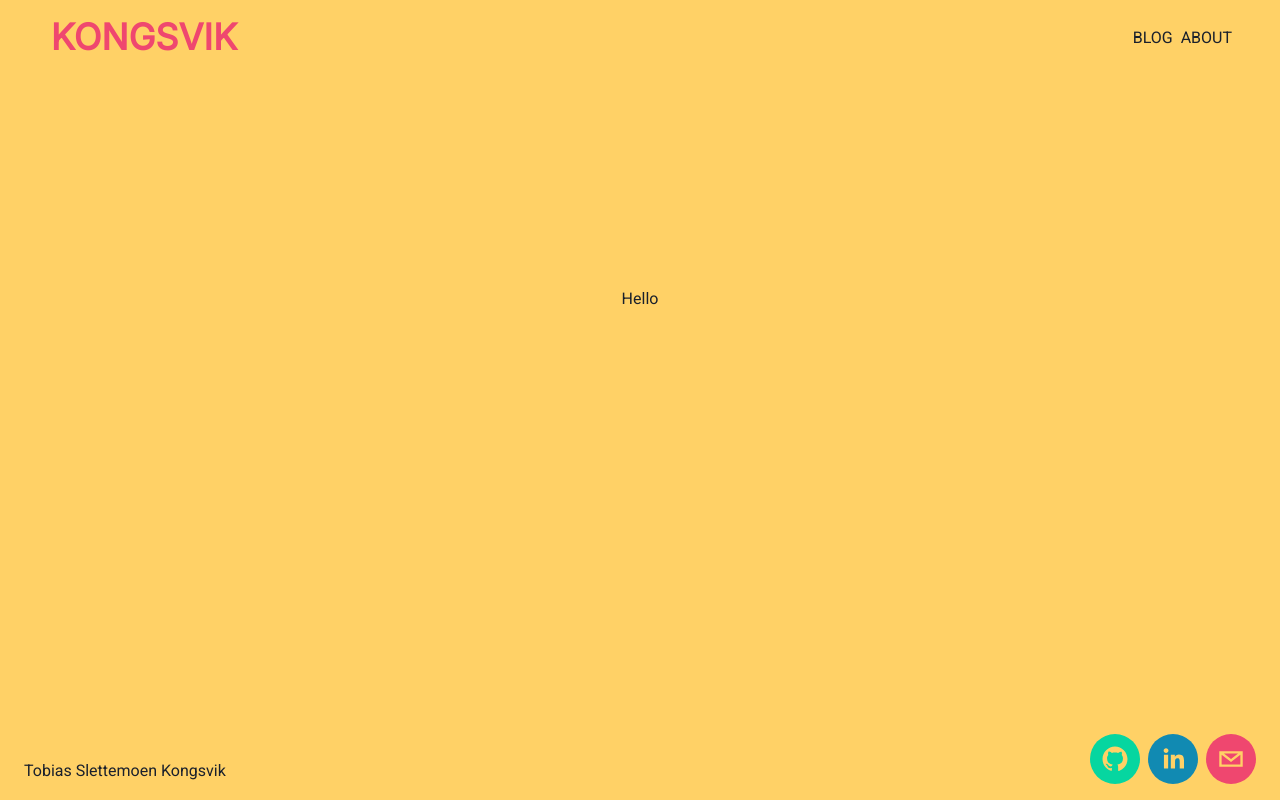
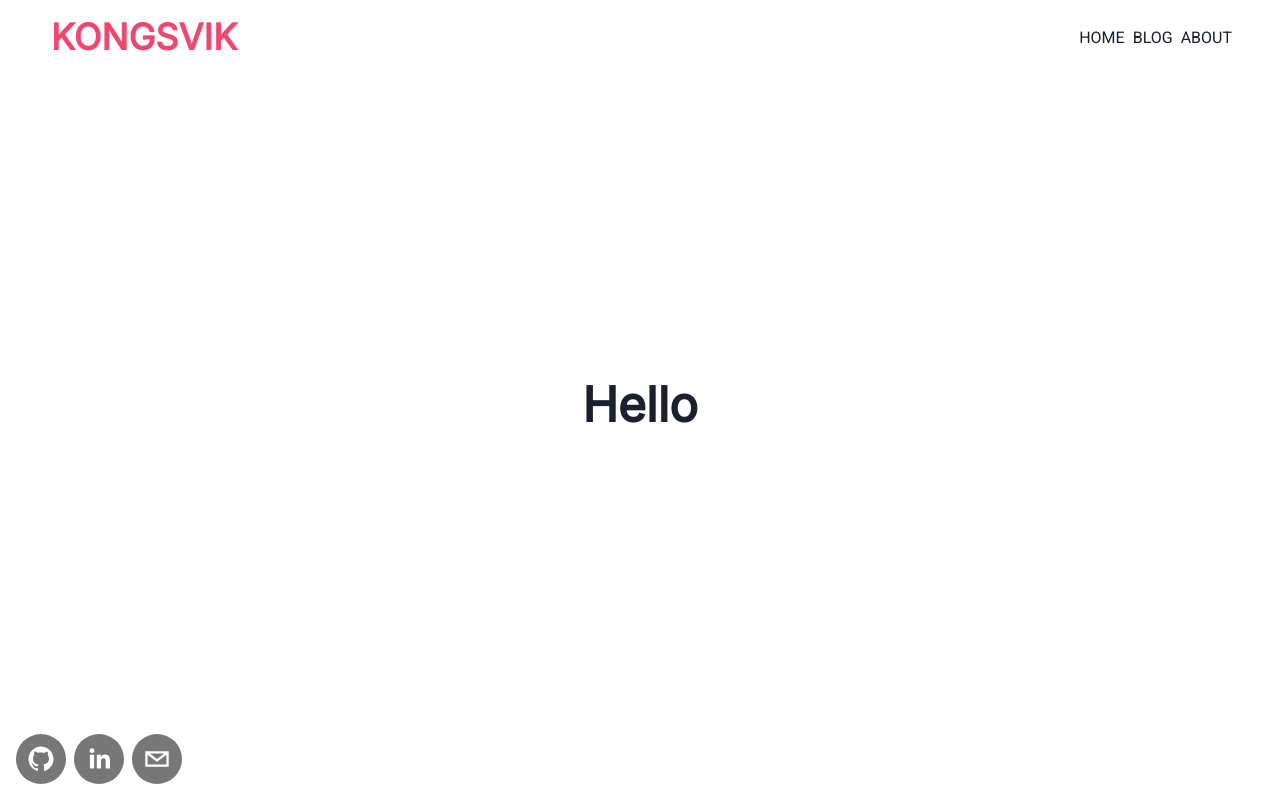
Before and after one commit to tokongs/kongsvik.dev, a Next.js app in the folder web/: page /blog in a window 1280 px wide. Built offline with nearby package versions, Linux system fonts and the light colour scheme.

Commit message:
animations

```diff
--- /dev/null
+++ b/web/components/AnimatedPage.tsx
@@ -0,0 +1,20 @@
+import { motion } from "framer-motion";
+
+type Props = {
+    children: React.ReactNode,
+};
+
+const AnimatedPage = ({ children }: Props) => {
+    return (
+        <motion.div
+            initial={{ x: "100%" }}
+            animate={{ x: 0 }}
+            exit={{ x: "-100%" }}
+            transition={{ duration: 0.25, ease: "linear" }}
+        >
+            {children}
+        </motion.div>
+    )
+}
+
+export default AnimatedPage;
--- a/web/components/footer/Footer.tsx
+++ b/web/components/footer/Footer.tsx
@@ -9,23 +9,10 @@ import { SocialIcon } from 'react-social-icons';
 
 const Footer = (props: StackProps) => {
     return (
-        <Stack
-            align="center"
-            justify="space-between"
-            wrap="wrap"
-            w="100%"
-            mb={4}
-            pl={6}
-            pr={6}
-            direction="row"
-            {...props}
-        >
-            <Text pt={6}>Tobias Slettemoen Kongsvik</Text>
-            <Stack direction={'row'} spacing={2}>
-                <SocialIcon url="https://github.com/tokongs" bgColor='#06D6A0'/>
-                <SocialIcon url="https://www.linkedin.com/in/tobiaskongsvik" bgColor='#118AB2'/>
-                <SocialIcon url="mailto:tobias@kongsvik.dev" bgColor="#EF476F"/>
-            </Stack>
+        <Stack direction={'row'} spacing={2} m={4}>
+            <SocialIcon url="https://github.com/tokongs" bgColor='#777' />
+            <SocialIcon url="https://www.linkedin.com/in/tobiaskongsvik" bgColor='#777' />
+            <SocialIcon url="mailto:tobias@kongsvik.dev" bgColor="#777" />
         </Stack>
     );
 }
--- a/web/components/layout/Layout.tsx
+++ b/web/components/layout/Layout.tsx
@@ -1,4 +1,4 @@
-import { Box, Center, Divider, Flex, Heading, Text } from "@chakra-ui/react";
+import { Box, Flex} from "@chakra-ui/react";
 import Footer from "../footer/Footer";
 import Nav from "../nav/Nav";
 
@@ -11,7 +11,7 @@ const Layout = ({ children }: LayoutProps) => {
     return (
         <Flex w="100%" h={"100vh"} direction={"column"}>
             <Nav m={0} />
-            <Box m={"auto"}>
+            <Box w="100%" m={"auto"} >
                 {children}
             </Box>
             <Footer mt={"auto"} />
--- a/web/components/nav/Nav.tsx
+++ b/web/components/nav/Nav.tsx
@@ -1,4 +1,4 @@
-import { Link, Flex, FlexProps, Heading, Box, IconButton, useBreakpointValue, Collapse, Stack, useDisclosure, useOutsideClick, Center, Spacer } from "@chakra-ui/react";
+import { Link, Flex, FlexProps, Heading, Box, IconButton, useBreakpointValue, Collapse, Stack, useDisclosure, useOutsideClick, Center, Spacer, Divider } from "@chakra-ui/react";
 import NextLink from "next/link";
 import { useRef } from "react";
 import { MdClose, MdMenu } from "react-icons/md"
@@ -13,6 +13,7 @@ const Nav = (props: FlexProps) => {
         handler: onClose
     })
     const NavLinks = () => (<>
+        <NavLink href="/" text="Home" />
         <NavLink href="/blog" text="blog" />
         <NavLink href="/about" text="about" />
     </>)
@@ -23,7 +24,7 @@ const Nav = (props: FlexProps) => {
             align="center"
             justify="space-between"
             py={4}
-            px={{base: 2, sm: 12}}
+            px={{ base: 2, sm: 12 }}
             direction={["column", "row", "row", "row"]}
             ref={ref}
             {...props}
@@ -41,7 +42,8 @@ const Nav = (props: FlexProps) => {
                 </Box>
                 <Flex w="33%" justify={"right"} display={["flex", "none", "none", "none"]}>
                     <IconButton
-                        backgroundColor={"accent_yellow.100"}
+                        backgroundColor="inherit"
+                        _hover={{color: "accent_pink.100"}}
                         aria-label="Navbar menu toggle"
                         onClick={onToggle}
                         icon={isOpen ? <MdClose /> : <MdMenu />}
@@ -49,7 +51,8 @@ const Nav = (props: FlexProps) => {
                 </Flex>
             </Flex>
             {collapse ?
-                <Collapse in={isOpen} animateOpacity >
+                <Collapse in={isOpen} animateOpacity>
+                    <Divider w={32}/>
                     <Stack direction={"column"} >
                         <NavLinks />
                     </Stack>
--- a/web/package.json
+++ b/web/package.json
@@ -16,7 +16,7 @@
     "@fontsource/roboto": "^4.5.7",
     "@sanity/client": "^3.3.2",
     "framer-motion": "^6",
-    "next": "12.1.6",
+    "next": "12.2",
     "react": "18.2.0",
     "react-dom": "18.2.0",
     "react-icons": "^4.4.0",
--- a/web/pages/_app.tsx
+++ b/web/pages/_app.tsx
@@ -1,7 +1,11 @@
 import Head from "next/head"; import type { AppProps } from 'next/app'
-import { ChakraProvider } from '@chakra-ui/react';
+import { ChakraProvider, transition } from '@chakra-ui/react';
 import Layout from "../components/layout/Layout";
 import { extendTheme } from '@chakra-ui/react'
+import { NextPage } from "next";
+import { AnimatePresence, motion, useAnimation } from "framer-motion";
+import { useEffect } from "react";
+import { useRouter } from "next/router";
 
 const theme = extendTheme({
   colors: {
@@ -23,16 +27,26 @@ const theme = extendTheme({
     heading: `'Inter', sans-serif`,
     body: `'Roboto', sans-serif`,
   },
-  styles: {
-    global: {
-      body: {
-        backgroundColor: "accent_yellow.100",
-      }
-    }
-  }
 })
 
-const App = ({ Component, pageProps }: AppProps) => {
+export type NextPageWithColor = NextPage & {
+  getBackgroundColor?: () => string
+}
+
+type AppPropsWithColor = AppProps & {
+  Component: NextPageWithColor
+}
+
+const App = ({ Component, pageProps }: AppPropsWithColor) => {
+  const route = useRouter()
+  const controls = useAnimation()
+  useEffect(() => {
+
+    controls.start({
+      backgroundColor: (Component.getBackgroundColor && Component.getBackgroundColor()) || "#FFF",
+      transition: { duration: 0.5 }
+    })
+  }, [Component])
   return (
     <ChakraProvider theme={theme}>
       <Head>
@@ -41,11 +55,13 @@ const App = ({ Component, pageProps }: AppProps) => {
         <link rel="shortcut icon" href="/public/favicon.ico" />
         <link rel="icon" href="/favicon.ico" />
       </Head>
-      <main>
+      <motion.main animate={controls} >
         <Layout>
-          <Component {...pageProps} />
+          <AnimatePresence exitBeforeEnter initial={false}>
+            <Component {...pageProps} key={route.route} />
+          </AnimatePresence>
         </Layout>
-      </main>
+      </motion.main>
     </ChakraProvider>
   )
 }
--- a/web/pages/blog.tsx
+++ b/web/pages/blog.tsx
@@ -1,10 +1,16 @@
-import { Text } from '@chakra-ui/react';
+import { Center, Heading, Text } from '@chakra-ui/react';
 import type { NextPage } from 'next'
+import AnimatedPage from '../components/AnimatedPage';
 
 const Blog: NextPage = () => {
   return (
-    <Text>Hello</Text>
+    <AnimatedPage>
+      <Center mt={4}>
+        <Heading as="h1" size="2xl">Hello</Heading>
+      </Center>
+    </AnimatedPage>
   )
+
 }
 
 export default Blog;
```
Also changed, not shown: web/pages/about.tsx (+11 -4 lines), web/pages/index.tsx (+13 -8 lines), 1 other file (tests, documents, lock files or other folders).
